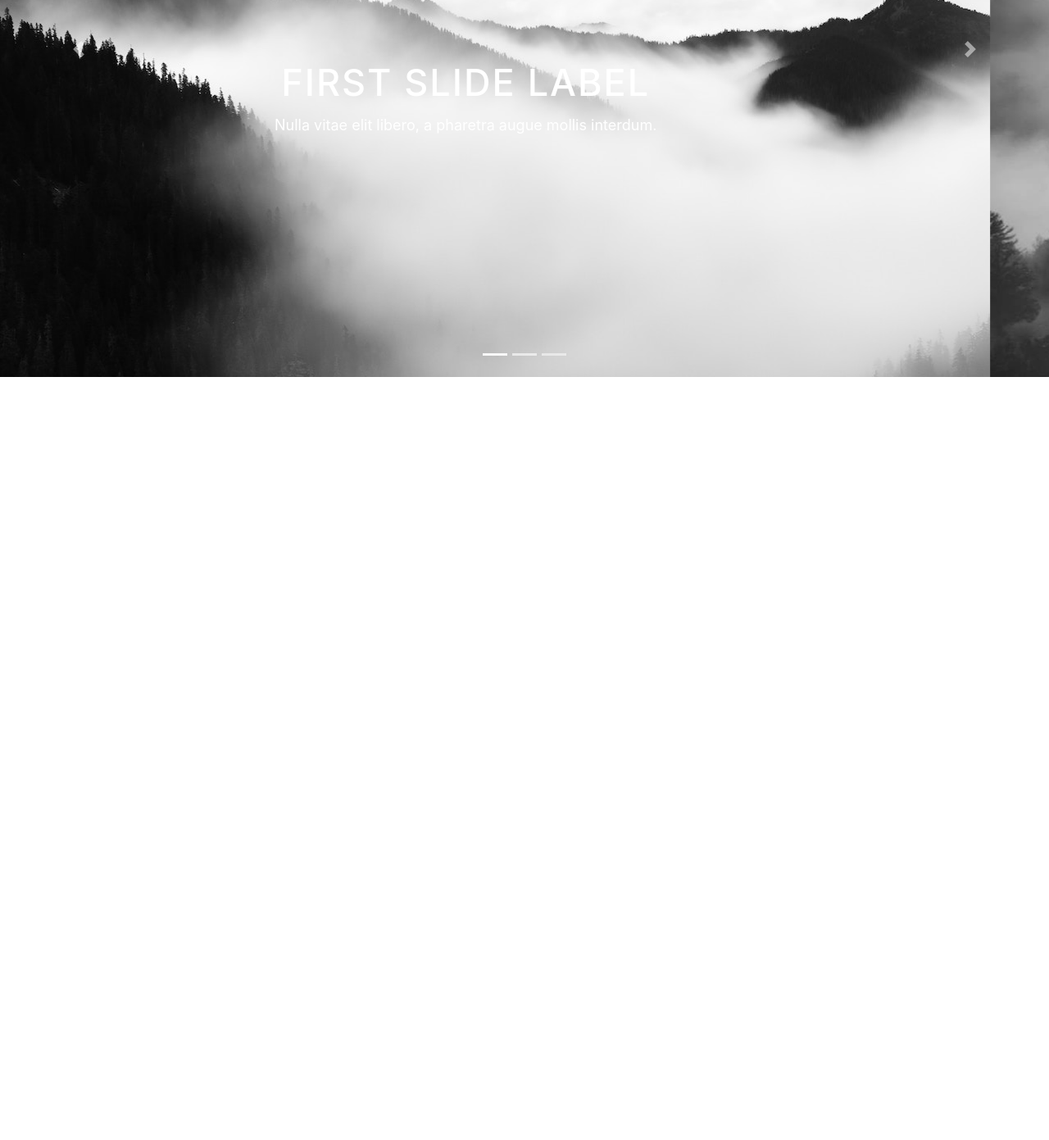
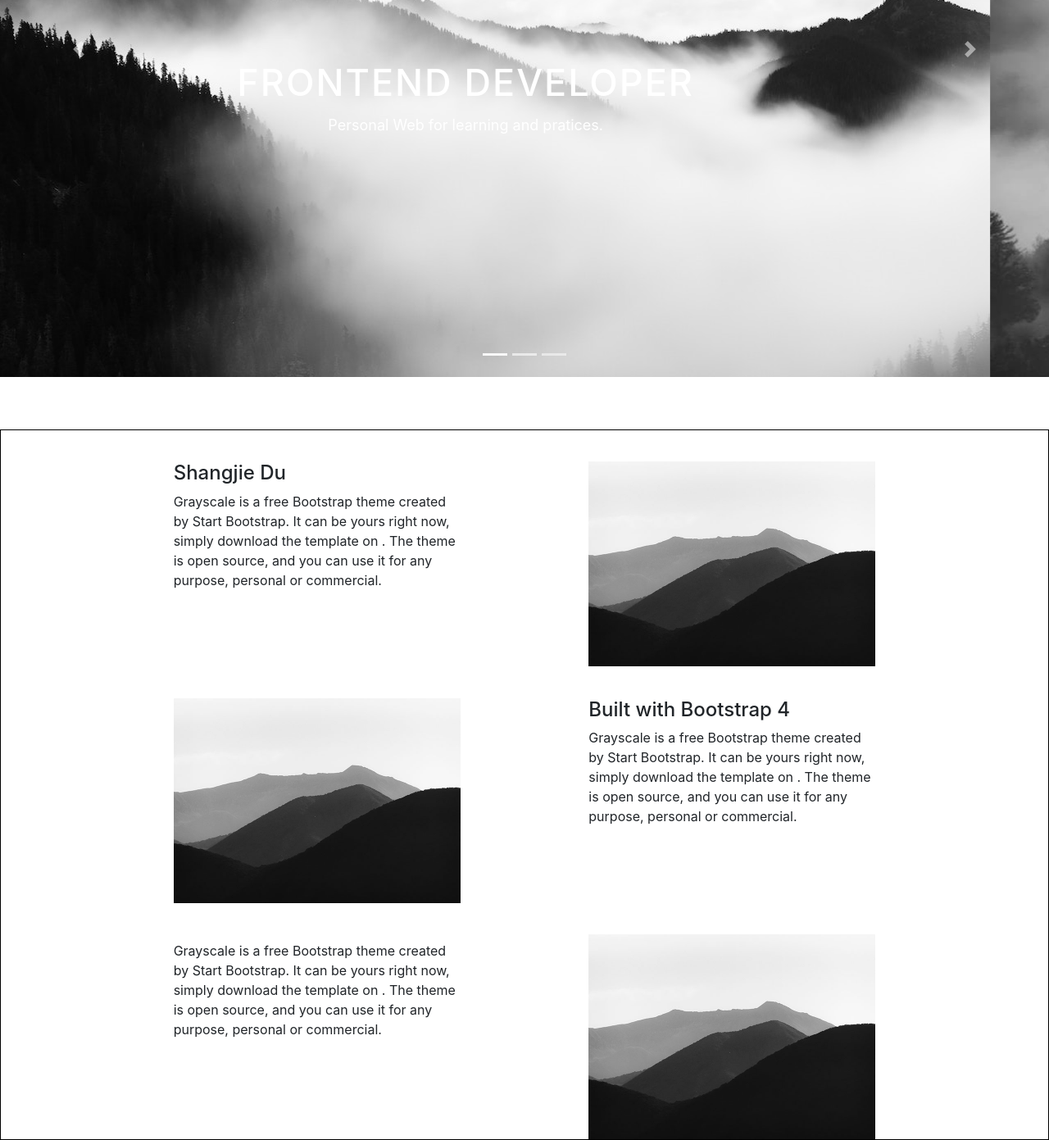
Before and after one commit to FebNov/FebNov.github.io, a plain HTML site: page index.html in a window 1280 px wide. Shown: the part 340-1731 px from the top of the page at 82% size. Before the commit the page ends 800 px from the top, so only its background shows below. Drawn offline with nearby package versions, Linux system fonts and the light colour scheme.

Commit message:
add about feature

```diff
--- a/assets/css/main.css
+++ b/assets/css/main.css
@@ -43,7 +43,16 @@
 
 .navbar-light .navbar-nav .nav-link:focus,
 .navbar-light .navbar-nav .nav-link:hover {
-  color: #ffffff;
+  color: black;
+}
+
+.about {
+  margin-top: 5%;
+  border: solid 1px black;
+}
+
+section {
+  margin-top: 3%;
 }
 
 /*# sourceMappingURL=main.css.map */
--- a/index.html
+++ b/index.html
@@ -39,7 +39,7 @@
                 >
               </li>
               <li class="nav-item">
-                <a class="nav-link" href="#">About</a>
+                <a class="nav-link" href="#about">About</a>
               </li>
               <li class="nav-item">
                 <a class="nav-link" href="#">Resume</a>
@@ -75,27 +75,27 @@
             <div class="carousel-item active">
               <img src="/assets/img/bg-masthead.jpg" alt="first silde" />
               <div class="carousel-caption d-none d-md-block">
-                <h5>First slide label</h5>
+                <h5>Frontend Developer</h5>
                 <p>
-                  Nulla vitae elit libero, a pharetra augue mollis interdum.
+                  Personal Web for learning and pratices.
                 </p>
               </div>
             </div>
             <div class="carousel-item">
               <img src="/assets/img/bg-signup.jpg" alt="second silde" />
               <div class="carousel-caption d-none d-md-block">
-                <h5>First slide label</h5>
+                <h5>Ongoing Project</h5>
                 <p>
-                  Nulla vitae elit libero, a pharetra augue mollis interdum.
+                  This is ongoing project.
                 </p>
               </div>
             </div>
             <div class="carousel-item">
               <img src="/assets/img/demo-image-01.jpg" alt="third silde" />
               <div class="carousel-caption d-none d-md-block">
-                <h5>First slide label</h5>
+                <h5>More Feature</h5>
                 <p>
-                  Nulla vitae elit libero, a pharetra augue mollis interdum.
+                  More feature will addon in the future.
                 </p>
               </div>
             </div>
@@ -120,6 +120,66 @@
           </a>
         </div>
       </div>
+      <!-- About-->
+      <div class="about">
+        <section class="about-section" id="about">
+          <div class="container">
+            <div class="row">
+              <div class="col-lg-4 mx-auto">
+                <h4 class="">Shangjie Du</h4>
+                <p class=>
+                  Grayscale is a free Bootstrap theme created by Start
+                  Bootstrap. It can be yours right now, simply download the
+                  template on . The theme is open source, and you can use it for
+                  any purpose, personal or commercial.
+                </p>
+              </div>
+
+            <div class="about--img__container mr-auto col-lg-4">
+            <img class="img-fluid" src="/assets/img/demo-image-01.jpg" alt="" /></div>
+            </div>
+          </div>
+        </section>
+        <section class="about-section" id="about">
+          <div class="container">
+            <div class="row">
+              <div class="about--img__container ml-auto col-lg-4">
+                <img class="img-fluid" src="/assets/img/demo-image-01.jpg" alt="" />
+              </div>
+              <div class="col-lg-4 mx-auto">
+                <h4 class="">Built with Bootstrap 4</h4>
+                <p class=>
+                                    Grayscale is a free Bootstrap theme created by Start
+                                    Bootstrap. It can be yours right now, simply download the
+                                    template on . The theme is open source, and you can use it for
+                                    any purpose, personal or commercial.
+                </p>
+                </div>
+              </div>
+            </div>
+        </section>
+        <section class="about-section" id="about">
+          <div class="container">
+            <div class="row">
+              <div class="col-lg-4 mx-auto">
+                <h4 class=""></h4>
+                <p class=>
+                  Grayscale is a free Bootstrap theme created by Start
+                  Bootstrap. It can be yours right now, simply download the
+                  template on . The theme is open source, and you can use it for
+                  any purpose, personal or commercial.
+                </p>
+              </div>
+
+              <div class="about--img__container mr-auto col-lg-4">
+                <img class="img-fluid" src="/assets/img/demo-image-01.jpg" alt="" /></div>
+            </div>
+          </div>
+        </section>
+      </div>
+      <div class="resume">
+
+      </div>
     </main>
     <footer></footer>
     <script src="https://code.jquery.com/jquery-3.5.1.slim.min.js"></script>
```
Also changed, not shown: 1 other file.
